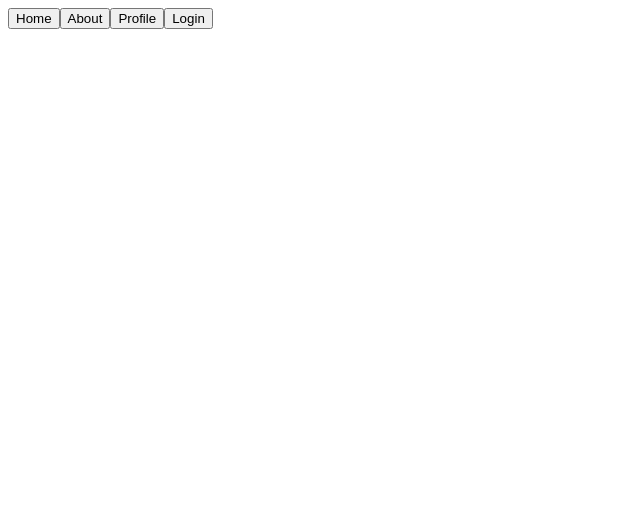
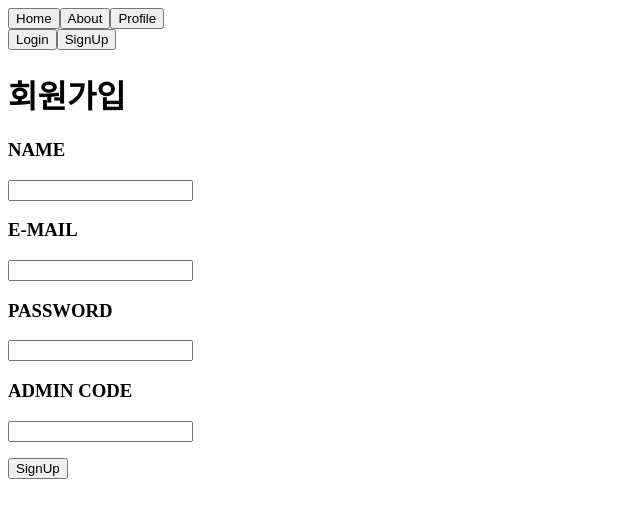
Before and after one commit to Yongjin9660/final_project, a React (Create React App) app: page /signup in a window 1280 px wide. Shown: the top 518 px of the page, without its empty margins (0-640 px from the left). Built offline with nearby package versions, Linux system fonts and the light colour scheme.

Commit message:
After SignUp

```diff
--- a/src/App.js
+++ b/src/App.js
@@ -50,8 +50,8 @@ class App extends React.Component{
 
         <div className="Body">
           <Route path="/" exact={true} component={Home} />
-          {}
           <Route path="/login" exact={true} render={props => <Login login={this.login} user={this.state.user} />} />
+          <Route path="/signup" exact={true} component={SignUp} />
         </div>
       </BrowserRouter>
       // <div className="App">
--- a/src/components/Menu.js
+++ b/src/components/Menu.js
@@ -30,9 +30,16 @@ class Menu extends React.Component {
                     <button>Profile</button>
                 </Link>
                 {this.props.user ?
-                    (<Link to="/login">
-                        <button>Login</button>
-                    </Link>) :
+                    (
+                    <div className="LoginForm">
+                        <Link to="/login">
+                            <button>Login</button>
+                        </Link>
+                        <Link to="/signup">
+                            <button>SignUp</button>
+                        </Link>
+                    </div>
+                    ) :
                     (<Logout logout={this.props.logout}/>)}
             </div>
         );
--- a/src/components/SignUp.js
+++ b/src/components/SignUp.js
@@ -1,37 +1,60 @@
 import React from 'react';
 import axios from 'axios';
 import { Redirect } from 'react-router-dom';
+import { withRouter } from 'react-router-dom';
 
 class SignUp extends React.Component{
-    signup = () => {
-        var data = document.getElementsByClassName('signUpData');
-        console.log(data[0].value);
-        console.log(data[1].value);
-        console.log(data[2].value);
-        console.log(data[3].value);
+    constructor(props) {
+        super(props);
+        this.state = {
+            name : "",
+            email : "",
+            password : "",
+            admin : "",
+            succees: false
+        }
+    }
+    getName = (event) => {this.setState({name : event.target.value})};
+    getEmail = (event) => {this.setState({email : event.target.value})};
+    getPwd = (event) => {this.setState({password : event.target.value})};
+    getAdmin = (event) => {this.setState({admin : event.target.value})};
 
-        axios.post('login/SignUp', {name : data[0].value, email : data[1].value, pwd : data[2].value, admin : data[3].value})
+    btnClick = () => {
+        const { name, email, password, admin } = this.state;
+        console.log(name);
+        console.log(email);
+        console.log(password);
+        console.log(admin);
+        this.setState({Success : true});
+
+        axios.post('login/signup', {name : name, email : email, pwd : password, admin : admin})
         .then(function(response){
             console.log(response);
+            //console.log(this.state.succees);
         })
         .catch(error=>{console.log('error : ', error.response)});
     }
+
     render(){
+        if(this.state.Success === true){
+            console.log(this.state.Success);
+            return <Redirect to={{pathname: "/"}} />;
+        }
         return(
         <div className="SignUp">
-            <h1>SignUp</h1>
+            <h1>회원가입</h1>
                 <h3>NAME</h3>
-                <p><input type="text" name="name" className="signUpData" required /></p>
+                <p><input type="text" value={this.state.name} onChange={this.getName} required /></p>
                 <h3>E-MAIL</h3>
-                <p><input type="text" name="email" className="signUpData" required /></p>
+                <p><input type="text" value={this.state.email} onChange={this.getEmail} required /></p>
                 <h3>PASSWORD</h3>
-                <p><input type="text" name="password" className="signUpData" required /></p>
+                <p><input type="text" value={this.state.password} onChange={this.getPwd} required /></p>
                 <h3>ADMIN CODE</h3>
-                <p><input type="text" name="admin" className="signUpData" /></p>
-                <p><input type="button" onClick={this.signup} value="SignUp" /></p>
+                <p><input type="text" value={this.state.admin} onChange={this.getAdmin} /></p>
+                <p><input type="button" onClick={this.btnClick.bind(this)} value="SignUp" /></p>
         </div>
         );
     }
 }
 
-export default SignUp;
+export default withRouter(SignUp);
```
Also changed, not shown: 2 other files (tests, documents, lock files or other folders).
